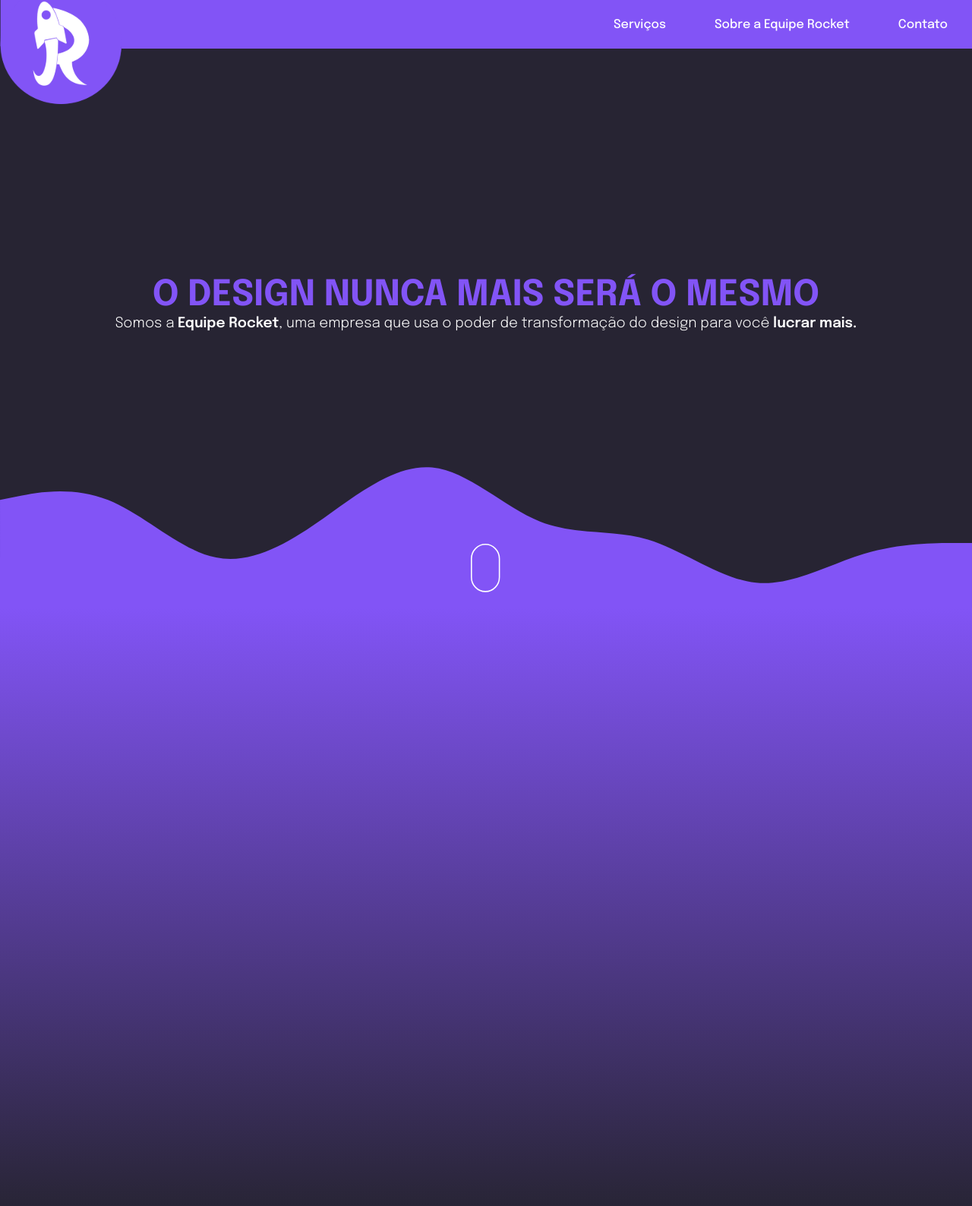
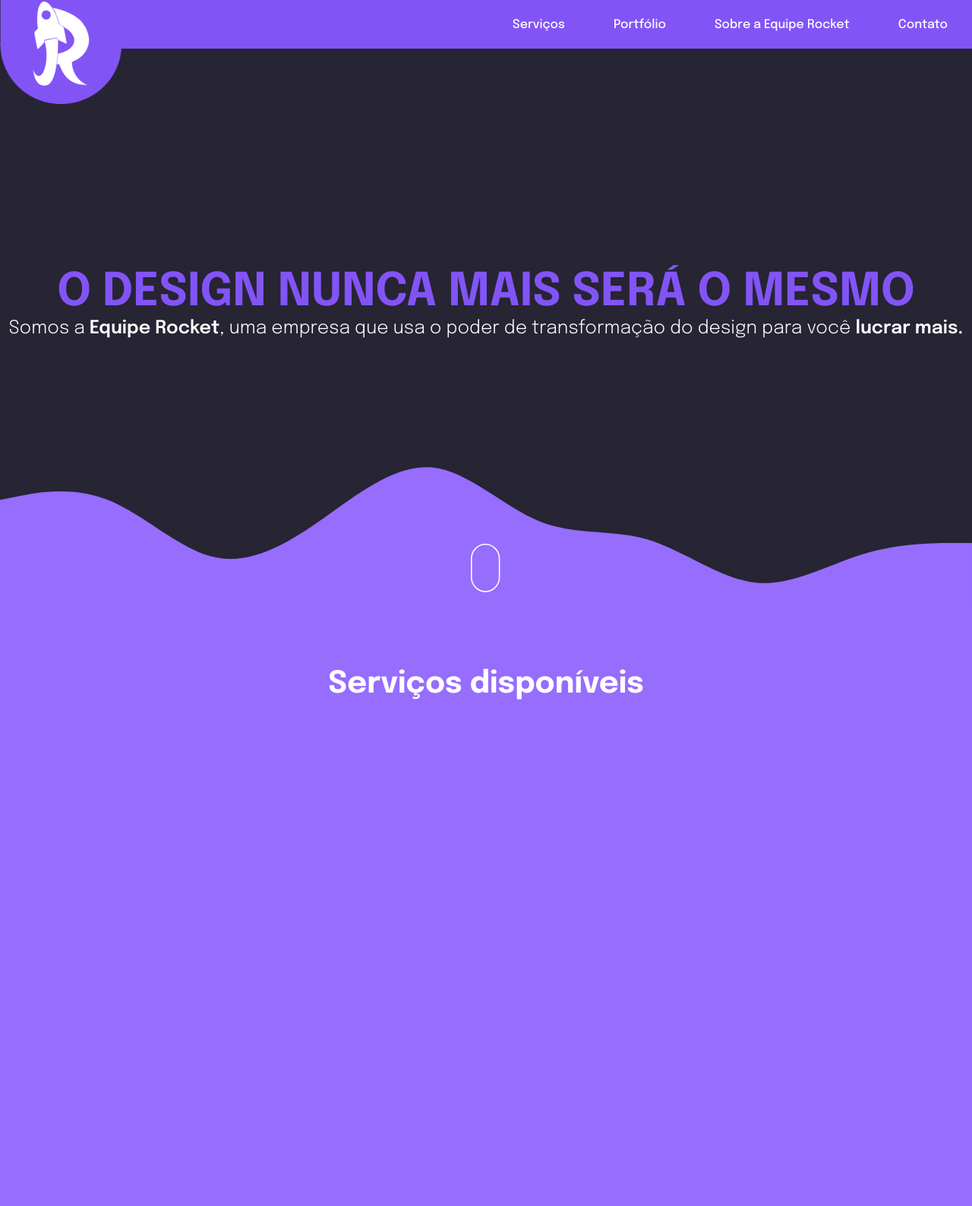
Before and after one commit to Murilo-V/equipe-rocket-design, a React (Create React App) app: page / in a window 1280 px wide. Shown: the top 1588 px of the page at 76% size. Built offline with nearby package versions, Linux system fonts and the light colour scheme.

Commit message:
feat: services section

```diff
--- a/src/App.tsx
+++ b/src/App.tsx
@@ -43,13 +43,15 @@ function App() {
           viewBox="0 0 1440 320"
         >
           <path
-            fill="#8254f6"
+            fill="#966dfd"
             fill-opacity="1"
             d="M0,160L26.7,154.7C53.3,149,107,139,160,160C213.3,181,267,235,320,245.3C373.3,256,427,224,480,186.7C533.3,149,587,107,640,112C693.3,117,747,171,800,192C853.3,213,907,203,960,218.7C1013.3,235,1067,277,1120,282.7C1173.3,288,1227,256,1280,240C1333.3,224,1387,224,1413,224L1440,224L1440,320L1413.3,320C1386.7,320,1333,320,1280,320C1226.7,320,1173,320,1120,320C1066.7,320,1013,320,960,320C906.7,320,853,320,800,320C746.7,320,693,320,640,320C586.7,320,533,320,480,320C426.7,320,373,320,320,320C266.7,320,213,320,160,320C106.7,320,53,320,27,320L0,320Z"
           ></path>
         </svg>
       </div>
-      <div className="services"></div>
+      <div className="services">
+        <h2>Serviços disponíveis</h2>
+      </div>
     </MainStyle>
   );
 }
--- a/src/components/Navbar/index.tsx
+++ b/src/components/Navbar/index.tsx
@@ -7,6 +7,7 @@ const Navbar = () => {
       <img src={ERLogo} alt="Equipe Rocket Logo" />
       <div>
         <p>Serviços</p>
+        <p>Portfólio</p>
         <p>Sobre a Equipe Rocket</p>
         <p>Contato</p>
       </div>
--- a/src/style.ts
+++ b/src/style.ts
@@ -12,15 +12,16 @@ const MainStyle = styled.div`
     flex-direction: column;
     align-items: center;
     justify-content: center;
+    text-align: center;
 
     h1 {
-      font-size: 35pt;
+      font-size: 45pt;
     }
 
     p {
       color: #fff;
       font-weight: 100;
-      font-size: 14pt;
+      font-size: 18pt;
       margin-top: 0.2rem;
     }
 
@@ -31,7 +32,7 @@ const MainStyle = styled.div`
       position: absolute;
       bottom: 0;
       margin-bottom: 1rem;
-      z-index: 7;
+      z-index: 6;
     }
 
     .scroll {
@@ -58,8 +59,15 @@ const MainStyle = styled.div`
   }
 
   .services {
-    background-image: linear-gradient(#8254f6, #272433);
+    background-color: #966dfd;
+    padding-top: 5rem;
     height: 100vh;
+
+    h2 {
+      color: #fff;
+      text-align: center;
+      font-size: 30pt;
+    }
   }
 `;
 
```
